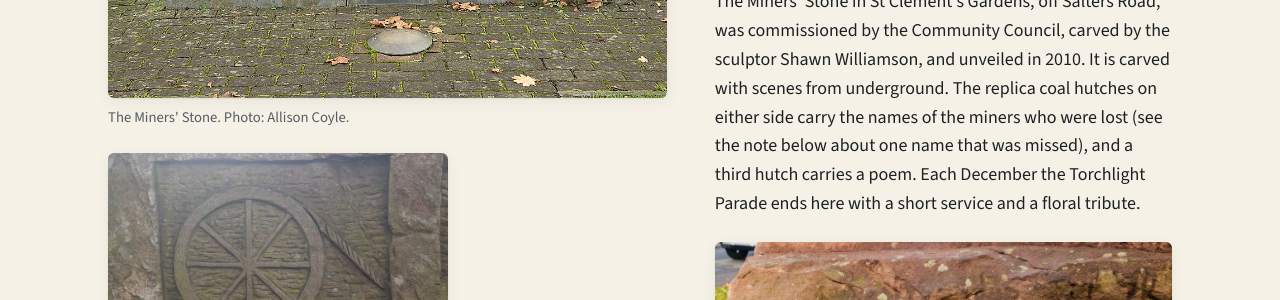
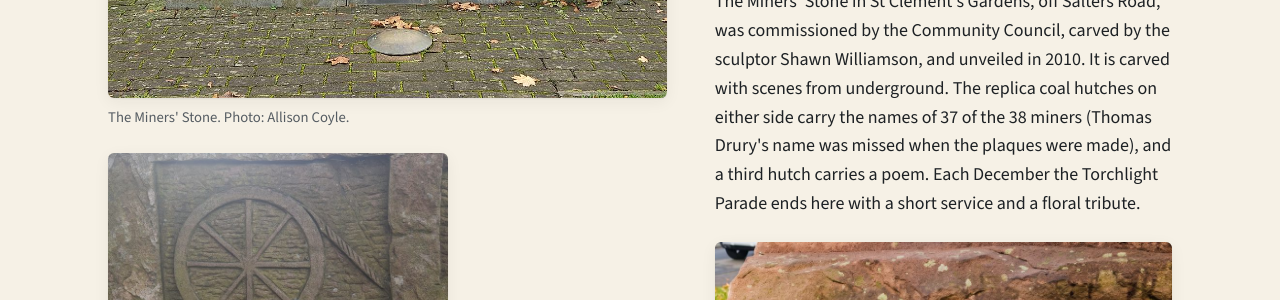
Before and after one commit to dochtie/wallyford-community-council, a Jekyll site: the page built from wallyford.html, in a window 1280 px wide and 1400 px high, scrolled down 2659 px. Shown: the part 271-571 px from the top of the window. Built offline with Jekyll 4.4.1, drawn with Linux system fonts in a browser that asks for light colours; some of the changed text lies outside the part shown.

Commit message:
Add Thomas Drury and the WW2 Roll of Honour to the History page
- List Thomas Drury (name only) as a miner missing from the hutches
- Add the framed WW2 Roll of Honour photo and its 15 names to Remembering
- Note that the coal face photos in the East Lothian Council album are probably Carberry Pit

Co-Authored-By: Claude Sonnet 5.5 <noreply@anthropic.com>
Claude-Session: https://claude.ai/code/session_01AHWgmsu24Pbs6Dphz8YY7Q

```diff
--- a/wallyford.html
+++ b/wallyford.html
@@ -85,7 +85,7 @@ description: The story of Wallyford, East Lothian. Mining and the Miners' Stones
       <p class="eyebrow">Mining and the Miners' Stones</p>
       <h2>Remembering the men who worked underground</h2>
       <p>For more than a century, most Wallyford families depended on the pits. The work was hard and dangerous, and 38 men lost their lives in Wallyford's collieries between 1857 and 1929.</p>
-      <p>The Miners' Stone in St Clement's Gardens, off Salters Road, was commissioned by the Community Council, carved by the sculptor Shawn Williamson, and unveiled in 2010. It is carved with scenes from underground. The replica coal hutches on either side carry the names of the miners who were lost (see the note below about one name that was missed), and a third hutch carries a poem. Each December the Torchlight Parade ends here with a short service and a floral tribute.</p>
+      <p>The Miners' Stone in St Clement's Gardens, off Salters Road, was commissioned by the Community Council, carved by the sculptor Shawn Williamson, and unveiled in 2010. It is carved with scenes from underground. The replica coal hutches on either side carry the names of 37 of the 38 miners (Thomas Drury's name was missed when the plaques were made), and a third hutch carries a poem. Each December the Torchlight Parade ends here with a short service and a floral tribute.</p>
       <figure class="figure" style="margin-top:1.5rem">
         <img src="{{ '/assets/img/miners-stone-plaque.jpg' | relative_url }}" alt="Metal plaque set into the red sandstone of the Miners' Stone. It reads: Wallyford Mining Memorial Stone. In recognition of Wallyford as a Mining Community. Dedicated to all the Miners of our village, including those who lost their lives prematurely, as a result of their working conditions. No more deep dark mine shafts never seeing the light of day, no more toiling hard for very little pay, in memory of the miners, our fathers of today. Stone carved by Shawn Williamson F.R.S.A. Stone commissioned by Wallyford Community Council 2009. Financed by Viridor (Forward Scotland), Wallyford Miners Welfare Club, Scottish Coal Industry Special Welfare Fund and East Lothian Council." width="1000" height="747" loading="lazy">
         <figcaption>The plaque on the Miners' Stone. Photo: Allison Coyle.</figcaption>
@@ -121,12 +121,12 @@ description: The story of Wallyford, East Lothian. Mining and the Miners' Stones
       </figure>
     </div>
     <details class="more">
-      <summary>Show the names on the hutches</summary>
+      <summary>Show the names of the 38 miners</summary>
       <div class="grid grid-2 miners-tables">
         {%- for plaque in site.data.miners %}
         <div class="table-scroll">
           <table class="miners-table">
-            <caption>Miners who lost their lives, {{ plaque.plaque }}</caption>
+            <caption>{% if plaque.caption %}{{ plaque.caption }}{% else %}Miners who lost their lives, {{ plaque.plaque }}{% endif %}</caption>
             <thead>
               <tr><th scope="col">Date</th><th scope="col">Name</th><th scope="col" class="num">Age</th></tr>
             </thead>
@@ -139,7 +139,7 @@ description: The story of Wallyford, East Lothian. Mining and the Miners' Stones
         </div>
         {%- endfor %}
       </div>
-      <p class="miners-note">Names, dates and ages are as they appear on the hutches. Where no age is shown, none is given on the plaque. The hutches carry 37 names, but 38 miners were lost. The name of Thomas Drury was missed when the plaques were made, so it is not on the hutches.</p>
+      <p class="miners-note">Names, dates and ages are as they appear on the hutches. Where no age is shown, none is given on the plaque. Thomas Drury is the one miner whose name was missed when the plaques were made, so it is not on the hutches. Only his name is known; we have no date or age for him.</p>
     </details>
   </div>
 </section>
@@ -190,6 +190,34 @@ description: The story of Wallyford, East Lothian. Mining and the Miners' Stones
           <p>Unveiled on 13 September 1919 at Crookston School, which served Wallyford, Smeaton and Deantown, the red sandstone memorial names the local men who fell in the First World War. It moved to Inveresk Cemetery when the school closed in the late 1950s.</p>
           <p>In 2014 the Community Council secured funding from the War Memorials Trust and East Lothian Council to restore it, and held a rededication ceremony on 4 August 2014 for all 59 people named on it. <a href="https://www.warmemorialsonline.org.uk/memorial/138467">More on War Memorials Online</a>.</p>
         </details>
+      </article>
+      <article class="card" id="ww2-roll-of-honour" style="grid-column:1/-1">
+        <div class="grid grid-2" style="align-items:start">
+          <a href="{{ '/assets/img/roll-of-honour-ww2.jpg' | relative_url }}">
+            <img class="card-img" style="aspect-ratio:auto;max-width:420px;margin-bottom:0" src="{{ '/assets/img/roll-of-honour-ww2.jpg' | relative_url }}" alt="A framed illuminated Roll of Honour dedicated to those who gave their lives in World War II, 1939 to 1945, listing fifteen names with their services, inside a decorated border of national shields" width="800" height="1141" loading="lazy">
+          </a>
+          <div>
+            <h3>The Second World War Roll of Honour</h3>
+            <p>A framed illuminated Roll of Honour is dedicated to those who gave their lives in World War II, 1939 to 45. Select the photo to see it full size.</p>
+            <details class="more">
+              <summary>Show the names</summary>
+              <div class="table-scroll">
+                <table class="miners-table">
+                  <caption>World War II, 1939 to 45</caption>
+                  <thead>
+                    <tr><th scope="col">Name</th><th scope="col">Service</th></tr>
+                  </thead>
+                  <tbody>
+                    {%- for m in site.data.ww2_roll %}
+                    <tr><td>{{ m.name }}{% if m.rank %} <span class="small muted">({{ m.rank }})</span>{% endif %}</td><td>{{ m.service }}</td></tr>
+                    {%- endfor %}
+                  </tbody>
+                </table>
+              </div>
+              <p class="miners-note">Names and service abbreviations are as they appear on the Roll of Honour.</p>
+            </details>
+          </div>
+        </div>
       </article>
     </div>
   </div>
```
Also changed, not shown: other parts of wallyford.html (+1 -1 lines), _data/miners.yml (+7 -0 lines), _data/ww2_roll.yml (added, +19 -0 lines), assets/img/roll-of-honour-ww2.jpg (added).
